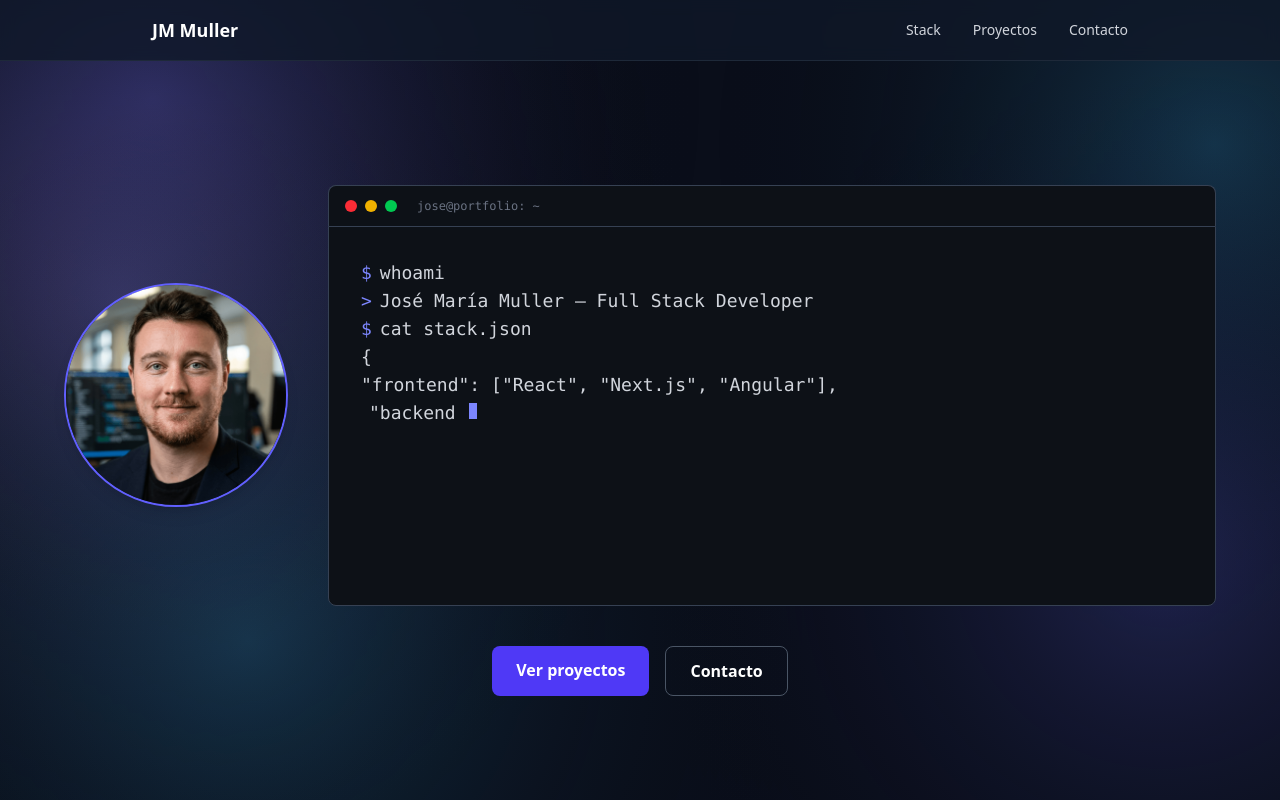
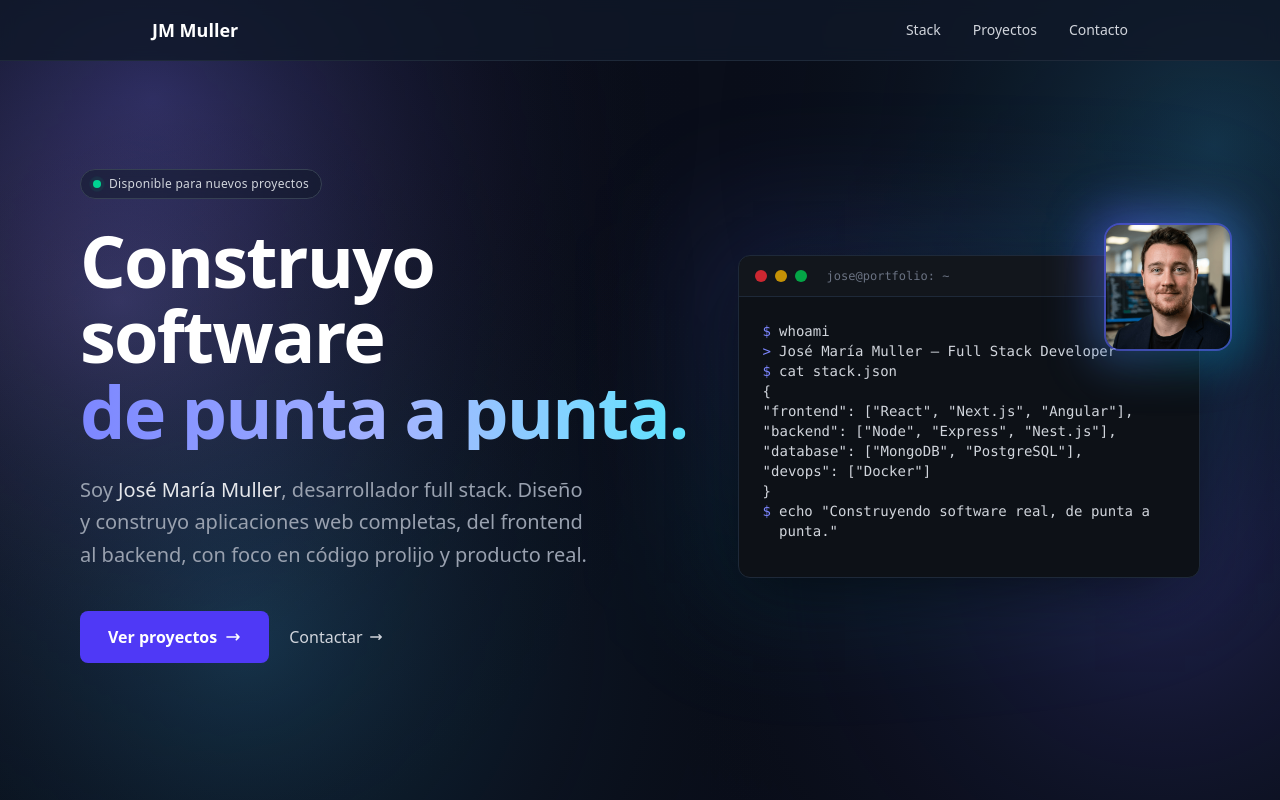
Before and after one commit to JoseMariaMuller/Angular-Porfolio, an Angular app: page / in a window 1280 px wide. Shown: the top 800 px of the page. Built offline with nearby package versions, Linux system fonts and the light colour scheme.

Commit message:
animaciones con anime.js

```diff
--- a/package.json
+++ b/package.json
@@ -17,6 +17,7 @@
     "@angular/forms": "^22.1.0",
     "@angular/platform-browser": "^22.1.0",
     "@angular/router": "^22.1.0",
+    "animejs": "^4.5.0",
     "rxjs": "~7.8.0",
     "tslib": "^2.3.0"
   },
--- a/src/app/features/home/components/contact-form/contact-form.html
+++ b/src/app/features/home/components/contact-form/contact-form.html
@@ -1,11 +1,12 @@
 <section id="contacto" class="py-24 px-6 max-w-2xl mx-auto">
-    <h2 class="text-4xl md:text-5xl font-bold mb-4 text-center text-white">¿Trabajamos juntos?</h2>
-    <p class="text-gray-400 text-center mb-12">Contame tu idea y te respondo a la brevedad.</p>
+    <h2 appFadeInView class="text-4xl md:text-5xl font-bold mb-4 text-center text-white">¿Trabajamos juntos?</h2>
+<p appFadeInView [delay]="100" class="text-gray-400 text-center mb-12 text-lg">Contame tu idea y te respondo a la brevedad.</p>
+
 
     <form [formGroup]="form" (ngSubmit)="onSubmit()" class="flex flex-col gap-5">
 
         <!-- Nombre -->
-        <div>
+         <div appFadeInView [delay]="300">
             <label for="name" class="block text-sm font-medium text-gray-300 mb-1">Nombre</label>
             <input id="name" type="text" formControlName="name"
                 class="w-full bg-gray-800 border rounded-lg px-4 py-2.5 text-white placeholder-gray-500 focus:outline-none focus:ring-2 focus:ring-indigo-500 transition"
@@ -17,7 +18,7 @@
         </div>
 
         <!-- Email -->
-        <div>
+         <div appFadeInView [delay]="400">
             <label for="email" class="block text-sm font-medium text-gray-300 mb-1">Email</label>
             <input id="email" type="email" formControlName="email"
                 class="w-full bg-gray-800 border rounded-lg px-5 py-3.5 text-base text-white placeholder-gray-500 focus:outline-none focus:ring-2 focus:ring-indigo-500 transition"
@@ -29,7 +30,7 @@
         </div>
 
         <!-- Mensaje -->
-        <div>
+        <div appFadeInView [delay]="500">
             <label for="message" class="block text-sm font-medium text-gray-300 mb-1">Mensaje</label>
             <textarea id="message" rows="4" formControlName="message"
                 class="w-full bg-gray-800 border rounded-lg px-4 py-2.5 text-white placeholder-gray-500 focus:outline-none focus:ring-2 focus:ring-indigo-500 transition resize-none"
--- a/src/app/features/home/components/contact-form/contact-form.ts
+++ b/src/app/features/home/components/contact-form/contact-form.ts
@@ -1,9 +1,10 @@
 import { Component } from '@angular/core';
 import { ReactiveFormsModule, FormBuilder, Validators } from '@angular/forms';
+import { FadeInView } from '../../../../shared/directives/fade-in-view';
 
 @Component({
   selector: 'app-contact-form',
-  imports: [ReactiveFormsModule],
+  imports: [ReactiveFormsModule, FadeInView],
   templateUrl: './contact-form.html',
   styleUrl: './contact-form.css'
 })
--- a/src/app/features/home/components/hero/hero.html
+++ b/src/app/features/home/components/hero/hero.html
@@ -1,83 +1,109 @@
-<header class="min-h-screen flex flex-col items-center justify-center px-6 pt-20">
+<header class="relative min-h-screen flex items-center px-6 md:px-12 lg:px-20 pt-24 pb-16 overflow-hidden">
 
-  <div class="w-full max-w-6xl flex flex-col md:flex-row items-center justify-center gap-10">
+  <div class="w-full max-w-7xl mx-auto grid lg:grid-cols-[1.15fr_0.85fr] gap-16 lg:gap-8 items-center">
 
-    <!-- Foto -->
-    <div class="shrink-0">
-      <img
-        src="/foto-de-perfil.png"
-        alt="José María Müller"
-        class="w-48 h-48 md:w-56 md:h-56 rounded-full object-cover border-2 border-indigo-500 shadow-lg"
-      >
+    <!-- Columna izquierda: mensaje -->
+    <div class="flex flex-col items-start text-left">
+
+      <!-- Kicker -->
+      <div #kicker class="opacity-0 flex items-center gap-2 mb-6 px-3 py-1.5 rounded-full border border-gray-700 bg-gray-900/50 backdrop-blur-sm">
+        <span class="relative flex h-2 w-2">
+          <span class="animate-ping absolute inline-flex h-full w-full rounded-full bg-emerald-400 opacity-75"></span>
+          <span class="relative inline-flex rounded-full h-2 w-2 bg-emerald-400"></span>
+        </span>
+        <span class="text-xs font-medium text-gray-300 tracking-wide">Disponible para nuevos proyectos</span>
       </div>
 
-    <!-- Terminal -->
-    <div class="w-full max-w-4xl">
+      <!-- Titular -->
+      <h1 #headline class="opacity-0 text-5xl sm:text-6xl lg:text-7xl font-bold text-white tracking-tight leading-[1.05]">
+        Construyo software
+        <span class="block bg-linear-to-r from-indigo-400 via-indigo-300 to-cyan-300 bg-clip-text text-transparent">
+          de punta a punta.
+        </span>
+      </h1>
 
-      <!-- Barra de terminal -->
-      <div class="bg-[#0d1117] rounded-t-lg border border-gray-700 border-b-0 flex items-center gap-2 px-4 py-3">
-        <span class="w-3 h-3 rounded-full bg-red-500"></span>
-        <span class="w-3 h-3 rounded-full bg-yellow-500"></span>
-        <span class="w-3 h-3 rounded-full bg-green-500"></span>
+      <!-- Subtítulo -->
+      <p #subline class="opacity-0 mt-6 text-lg md:text-xl text-gray-400 max-w-lg leading-relaxed">
+        Soy <span class="text-gray-200 font-medium">José María Muller</span>, desarrollador full stack.
+        Diseño y construyo aplicaciones web completas, del frontend al backend, con foco en código prolijo y producto real.
+      </p>
+
+      <!-- CTA -->
+      <div #ctas class="opacity-0 mt-10 flex flex-wrap items-center gap-5">
+
+        <a href="#proyectos"
+          class="group relative px-7 py-3.5 bg-indigo-600 rounded-lg font-semibold text-white overflow-hidden transition-transform hover:-translate-y-0.5"
+        >
+          <span class="relative z-10 flex items-center gap-2">
+            Ver proyectos
+            <svg xmlns="http://www.w3.org/2000/svg" class="w-4 h-4 transition-transform group-hover:translate-x-1" fill="none" viewBox="0 0 24 24" stroke="currentColor" stroke-width="2.5">
+              <path stroke-linecap="round" stroke-linejoin="round" d="M17 8l4 4m0 0l-4 4m4-4H3" />
+            </svg>
+          </span>
+          <span class="absolute inset-0 bg-linear-to-r from-indigo-500 to-cyan-500 opacity-0 group-hover:opacity-100 transition-opacity"></span>
+        </a>
+
+        <a href="#contacto" class="text-gray-300 font-medium hover:text-white transition flex items-center gap-1.5 group">
+          Contactar
+          <svg xmlns="http://www.w3.org/2000/svg" class="w-3.5 h-3.5 transition-transform group-hover:translate-x-1" fill="none" viewBox="0 0 24 24" stroke="currentColor" stroke-width="2.5">
+            <path stroke-linecap="round" stroke-linejoin="round" d="M17 8l4 4m0 0l-4 4m4-4H3" />
+          </svg>
+        </a>
+      </div>
+    </div>
+
+    <!-- Columna derecha: terminal + foto -->
+    <div #visual class="opacity-0 relative mt-12 lg:mt-0">
+
+      <div class="absolute -inset-8 bg-linear-to-br from-indigo-500/20 via-cyan-400/10 to-transparent rounded-4xl blur-3xl"></div>
+
+      <div class="relative bg-[#0d1117] rounded-xl border border-gray-800 shadow-[0_20px_60px_-15px_rgba(0,0,0,0.6)] overflow-hidden">
+        <div class="flex items-center gap-2 px-4 py-3 border-b border-gray-800 bg-white/2">
+          <span class="w-3 h-3 rounded-full bg-red-500/80"></span>
+          <span class="w-3 h-3 rounded-full bg-yellow-500/80"></span>
+          <span class="w-3 h-3 rounded-full bg-green-500/80"></span>
           <span class="ml-3 text-xs text-gray-500 font-mono">jose@portfolio: ~</span>
         </div>
 
-      <!-- Cuerpo de la terminal -->
-      <div class="bg-[#0d1117] rounded-b-lg border border-gray-700 p-8 font-mono text-base md:text-lg min-h-95">
-
+        <div class="p-6 font-mono text-sm min-h-70">
           @for (line of renderedLines(); track $index) {
             <div class="flex gap-2 text-gray-300">
-
               @if (line.prompt) {
-              <span class="text-indigo-400 select-none">
-                {{ line.prompt }}
-              </span>
+                <span class="text-indigo-400 select-none">{{ line.prompt }}</span>
               }
-
-            <span [class.text-emerald-400]="line.prompt === '>'">
-              {{ line.text }}
-            </span>
-
+              <span [class.text-emerald-400]="line.prompt === '>'">{{ line.text }}</span>
             </div>
           }
 
-        <!-- Línea que se está tipeando ahora -->
           @if (currentText() !== '' || renderedLines().length < 10) {
             <div class="flex gap-2 text-gray-300">
-
               <span class="text-indigo-400 select-none">
                 {{ renderedLines().length === 0 || renderedLines().length === 2 || renderedLines().length === 9 ? '$' : '' }}
               </span>
-
               <span>
                 {{ currentText() }}
-              <span
-                class="inline-block w-2 h-4 bg-indigo-400 ml-0.5"
-                [class.opacity-0]="!showCursor()">
+                <span class="inline-block w-2 h-4 bg-indigo-400 ml-0.5" [class.opacity-0]="!showCursor()"></span>
               </span>
-            </span>
-
             </div>
           }
+        </div>
+      </div>
 
+      <!-- Foto -->
+      <div class="absolute -top-4 -right-4 md:-top-8 md:-right-8 z-10">
+        <div class="relative w-20 h-20 md:w-32 md:h-32">
+          <div class="absolute -inset-2 rounded-2xl bg-linear-to-br from-indigo-500/60 to-cyan-400/40 blur-xl"></div>
+          <img
+            src="/foto-de-perfil.png"
+            alt="José María Muller"
+            class="relative w-full h-full rounded-2xl object-cover border-2 border-indigo-500/50 shadow-2xl opacity-0"
+            [class.opacity-0]="!showPhoto()"
+            [class.opacity-100]="showPhoto()"
+            style="transition: opacity 1200ms ease-out;"
+          />
+        </div>
       </div>
     </div>
 
   </div>
-
-  <!-- Botones -->
-  <div class="mt-10 flex gap-4">
-    <a
-      href="#proyectos"
-      class="px-6 py-3 bg-indigo-600 rounded-lg font-semibold hover:bg-indigo-500 transition text-white">
-      Ver proyectos
-    </a>
-
-    <a
-      href="#contacto"
-      class="px-6 py-3 border border-gray-600 rounded-lg font-semibold hover:border-gray-400 transition text-white">
-      Contacto
-    </a>
-  </div>
-
 </header>
--- a/src/app/features/home/components/hero/hero.ts
+++ b/src/app/features/home/components/hero/hero.ts
@@ -1,4 +1,5 @@
-import { Component, OnInit, OnDestroy, signal } from '@angular/core';
+import { Component, OnInit, OnDestroy, AfterViewInit, ElementRef, ViewChild, signal } from '@angular/core';
+import { animate, stagger } from 'animejs';
 
 interface Line {
   prompt: string;
@@ -18,25 +19,88 @@ const SCRIPT: Line[] = [
   { prompt: '$', text: 'echo "Construyendo software real, de punta a punta."' },
 ];
 
+const PHOTO_REVEAL_AT_LINE = 5;
+
 @Component({
   selector: 'app-hero',
   imports: [],
   templateUrl: './hero.html',
   styleUrl: './hero.css'
 })
-export class Hero implements OnInit, OnDestroy {
+export class Hero implements OnInit, AfterViewInit, OnDestroy {
+  @ViewChild('kicker') kickerRef!: ElementRef<HTMLElement>;
+  @ViewChild('headline') headlineRef!: ElementRef<HTMLElement>;
+  @ViewChild('subline') sublineRef!: ElementRef<HTMLElement>;
+  @ViewChild('ctas') ctasRef!: ElementRef<HTMLElement>;
+  @ViewChild('visual') visualRef!: ElementRef<HTMLElement>;
+
   renderedLines = signal<Line[]>([]);
   currentText = signal('');
   showCursor = signal(true);
+  showPhoto = signal(false);
 
   private timeoutId?: ReturnType<typeof setTimeout>;
   private cursorInterval?: ReturnType<typeof setInterval>;
 
   ngOnInit() {
-    this.typeScript(0, 0);
     this.cursorInterval = setInterval(() => this.showCursor.update(v => !v), 500);
   }
 
+  ngAfterViewInit() {
+  animate([this.kickerRef.nativeElement], {
+    opacity: [0, 1],
+    translateY: [16, 0],
+    duration: 600,
+    easing: 'easeOutQuad',
+  });
+
+  animate([this.headlineRef.nativeElement], {
+    opacity: [0, 1],
+    translateY: [24, 0],
+    duration: 800,
+    delay: 150,
+    easing: 'easeOutExpo',
+  });
+
+  animate([this.sublineRef.nativeElement], {
+    opacity: [0, 1],
+    translateY: [20, 0],
+    duration: 700,
+    delay: 350,
+    easing: 'easeOutExpo',
+  });
+
+  animate([this.ctasRef.nativeElement], {
+    opacity: [0, 1],
+    translateY: [16, 0],
+    duration: 600,
+    delay: 500,
+    easing: 'easeOutQuad',
+  });
+
+  animate([this.visualRef.nativeElement], {
+    opacity: [0, 1],
+    translateX: [30, 0],
+    duration: 900,
+    delay: 250,
+    easing: 'easeOutExpo',
+  });
+
+  // La terminal arranca a tipear recién cuando el usuario la ve en pantalla
+  const observer = new IntersectionObserver(
+    (entries) => {
+      entries.forEach(entry => {
+        if (entry.isIntersecting) {
+          this.typeScript(0, 0);
+          observer.unobserve(this.visualRef.nativeElement);
+        }
+      });
+    },
+    { threshold: 0.4 }
+  );
+
+  observer.observe(this.visualRef.nativeElement);
+}
   ngOnDestroy() {
     if (this.timeoutId) clearTimeout(this.timeoutId);
     if (this.cursorInterval) clearInterval(this.cursorInterval);
@@ -45,16 +109,20 @@ export class Hero implements OnInit, OnDestroy {
   private typeScript(lineIndex: number, charIndex: number) {
     if (lineIndex >= SCRIPT.length) return;
 
+    if (lineIndex === PHOTO_REVEAL_AT_LINE && charIndex === 0) {
+      this.showPhoto.set(true);
+    }
+
     const line = SCRIPT[lineIndex];
 
     if (charIndex <= line.text.length) {
       this.currentText.set(line.text.slice(0, charIndex));
-      const speed = 25 + Math.random() * 25;
+      const speed = 10 + Math.random() * 12;
       this.timeoutId = setTimeout(() => this.typeScript(lineIndex, charIndex + 1), speed);
     } else {
       this.renderedLines.update(lines => [...lines, line]);
       this.currentText.set('');
-      this.timeoutId = setTimeout(() => this.typeScript(lineIndex + 1, 0), 350);
+      this.timeoutId = setTimeout(() => this.typeScript(lineIndex + 1, 0), 150);
     }
   }
 }
--- a/src/app/features/home/components/skills-list/skills-list.html
+++ b/src/app/features/home/components/skills-list/skills-list.html
@@ -1,5 +1,5 @@
 <section id="stack" class="py-24 overflow-hidden">
-  <h2 class="text-4xl md:text-5xl font-bold mb-14 text-center text-white px-6">Stack Tecnológico</h2>
+  <h2 appFadeInView class="text-4xl md:text-5xl font-bold mb-14 text-center text-white px-6">Stack Tecnológico</h2>
 
   <div class="relative">
     <!-- Fades en los bordes para que no corte en seco -->
@@ -9,6 +9,7 @@
     <div class="marquee-track flex gap-6 w-max">
       @for (skill of loopedSkills; track $index) {
         @if (skill.name === 'Next.js') {
+           <div appFadeInView [delay]="($index % skills.length) * 60" class="flex flex-col items-center gap-3 bg-gray-800 rounded-xl py-8 px-6 border border-gray-700 hover:border-indigo-500 transition duration-300 w-32 shrink-0">
           <div class="flex flex-col items-center gap-3 bg-gray-800 rounded-xl py-8 px-6 border border-gray-700 hover:border-indigo-500 transition duration-300 w-32 shrink-0">
             <div class="w-12 h-12 flex items-center justify-center bg-white rounded-full">
               <svg class="w-7 h-7" viewBox="0 0 180 180" fill="none" xmlns="http://www.w3.org/2000/svg">
@@ -19,11 +20,14 @@
             </div>
             <span class="text-sm text-gray-300 text-center">{{ skill.name }}</span>
           </div>
+        </div>
         } @else {
+           <div appFadeInView [delay]="($index % skills.length) * 60" class="flex flex-col items-center gap-3 bg-gray-800 rounded-xl py-8 px-6 border border-gray-700 hover:border-indigo-500 transition duration-300 w-32 shrink-0">
           <div class="flex flex-col items-center gap-3 bg-gray-800 rounded-xl py-8 px-6 border border-gray-700 hover:border-indigo-500 transition duration-300 w-32 shrink-0">
             <i [class]="skill.icon" class="text-5xl"></i>
             <span class="text-sm text-gray-300 text-center">{{ skill.name }}</span>
           </div>
+        </div>
         }
       }
     </div>
--- a/src/app/features/home/components/skills-list/skills-list.ts
+++ b/src/app/features/home/components/skills-list/skills-list.ts
@@ -1,9 +1,10 @@
 import { Component } from '@angular/core';
 import { Skill } from '../../models/skill.model';
+import { FadeInView } from '../../../../shared/directives/fade-in-view';
 
 @Component({
   selector: 'app-skills-list',
-  imports: [],
+  imports: [FadeInView],
   templateUrl: './skills-list.html',
   styleUrl: './skills-list.css'
 })
--- a/src/app/features/home/services/projects.service.ts
+++ b/src/app/features/home/services/projects.service.ts
@@ -10,7 +10,7 @@ export class ProjectsService {
       id: 1,
       name: 'Doña Plácida',
       description: 'Sitio web para el almacén de un pueblo, con información del comercio, productos y contacto para la comunidad local.',
-      techStack: ['Next.js', 'React', 'TypeScript'],
+      techStack: [ 'React', 'JavaScript', 'TailwindCSS'],
       liveUrl: 'https://dona-placida.vercel.app/',
       imageUrl: '/doniaplacida.PNG',
       featured: true,
@@ -19,7 +19,7 @@ export class ProjectsService {
       id: 2,
       name: 'MecanicLab',
       description: 'Aplicación web para gestión de un taller mecánico: control de clientes, vehículos y órdenes de trabajo.',
-      techStack: ['Next.js', 'React', 'TypeScript'],
+      techStack: ['Next.js', 'TypeScript','TailwindCSS', 'MongoDB'],
       liveUrl: 'https://mecaniclab.vercel.app/',
       imageUrl: '/mecanicapp.PNG',
     },
--- a/src/app/shared/components/navbar/navbar.ts
+++ b/src/app/shared/components/navbar/navbar.ts
@@ -1,4 +1,4 @@
-import { Component, signal } from '@angular/core';
+import { Component, signal, ElementRef, inject, HostListener } from '@angular/core';
 
 @Component({
   selector: 'app-navbar',
@@ -7,6 +7,8 @@ import { Component, signal } from '@angular/core';
   styleUrl: './navbar.css'
 })
 export class Navbar {
+  private el = inject(ElementRef<HTMLElement>);
+
   isMenuOpen = signal(false);
 
   toggleMenu() {
@@ -16,4 +18,14 @@ export class Navbar {
   closeMenu() {
     this.isMenuOpen.set(false);
   }
+
+  @HostListener('document:click', ['$event'])
+  onDocumentClick(event: MouseEvent) {
+    if (!this.isMenuOpen()) return;
+
+    const clickedInside = this.el.nativeElement.contains(event.target as Node);
+    if (!clickedInside) {
+      this.closeMenu();
+    }
+  }
 }
--- /dev/null
+++ b/src/app/shared/directives/fade-in-view.ts
@@ -0,0 +1,45 @@
+import { Directive, ElementRef, AfterViewInit, OnDestroy, inject, input } from '@angular/core';
+import { animate } from 'animejs';
+
+@Directive({
+  selector: '[appFadeInView]'
+})
+export class FadeInView implements AfterViewInit, OnDestroy {
+  private el = inject(ElementRef<HTMLElement>);
+  private observer?: IntersectionObserver;
+
+  // Permite retrasar la animación de algunos elementos respecto a otros (para efecto escalonado)
+  delay = input(0);
+
+  ngAfterViewInit() {
+    const target = this.el.nativeElement;
+
+    // Estado inicial: invisible y un poco abajo, ANTES de que el observer dispare
+    target.style.opacity = '0';
+    target.style.transform = 'translateY(30px)';
+
+    this.observer = new IntersectionObserver(
+      (entries) => {
+        entries.forEach(entry => {
+          if (entry.isIntersecting) {
+            animate(target, {
+              opacity: [0, 1],
+              translateY: [30, 0],
+              duration: 700,
+              delay: this.delay(),
+              easing: 'easeOutExpo',
+            });
+            this.observer?.unobserve(target);
+          }
+        });
+      },
+      { threshold: 0.15 }
+    );
+
+    this.observer.observe(target);
+  }
+
+  ngOnDestroy() {
+    this.observer?.disconnect();
+  }
+}
--- a/src/styles.css
+++ b/src/styles.css
@@ -3,6 +3,7 @@
 html, body {
   height: 100%;
   margin: 0;
+  scroll-behavior: smooth;
 }
 
 body {
```
Also changed, not shown: 1 other file (tests, documents, lock files or other folders). Lines whose indentation alone changed are shown as unchanged.
